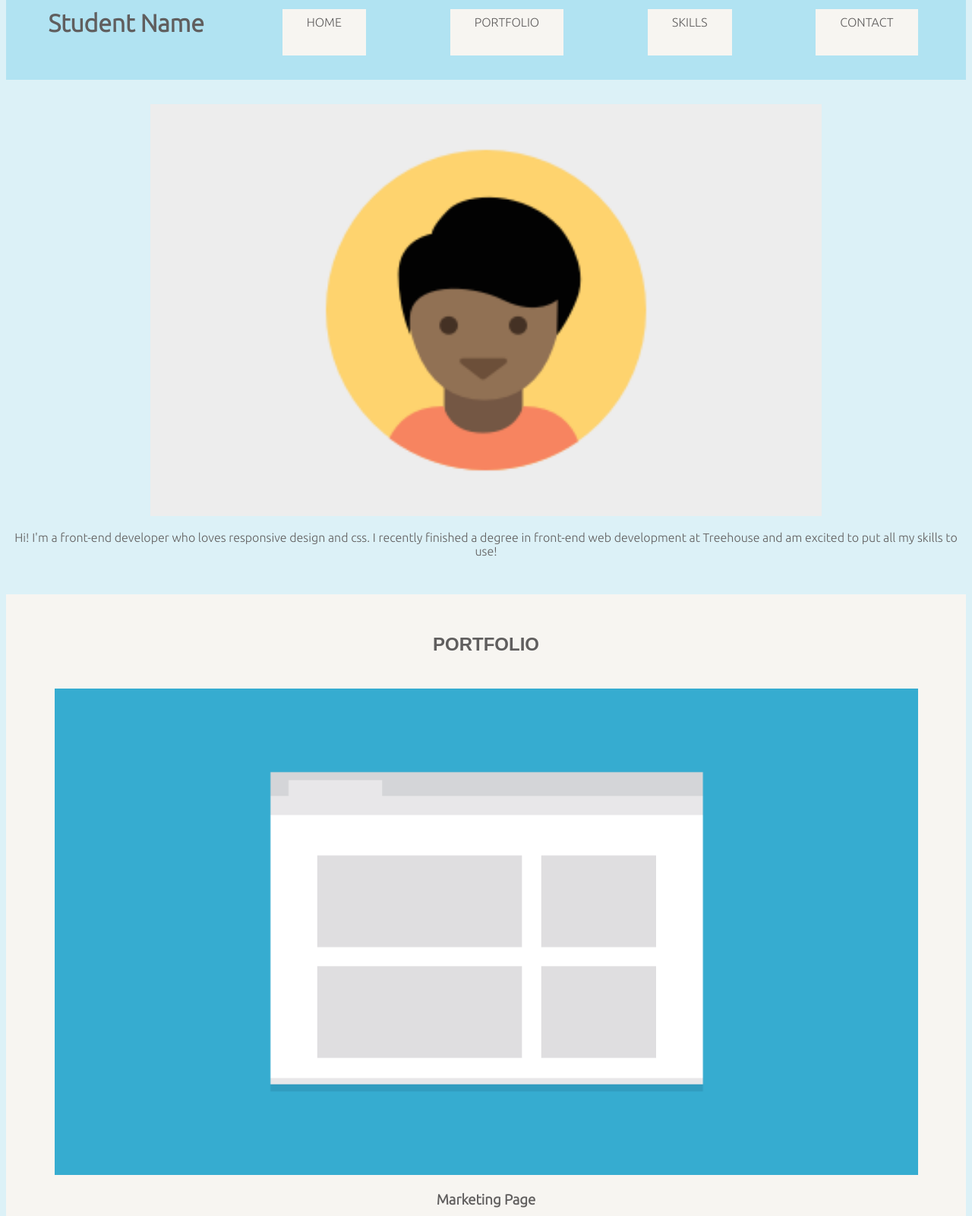
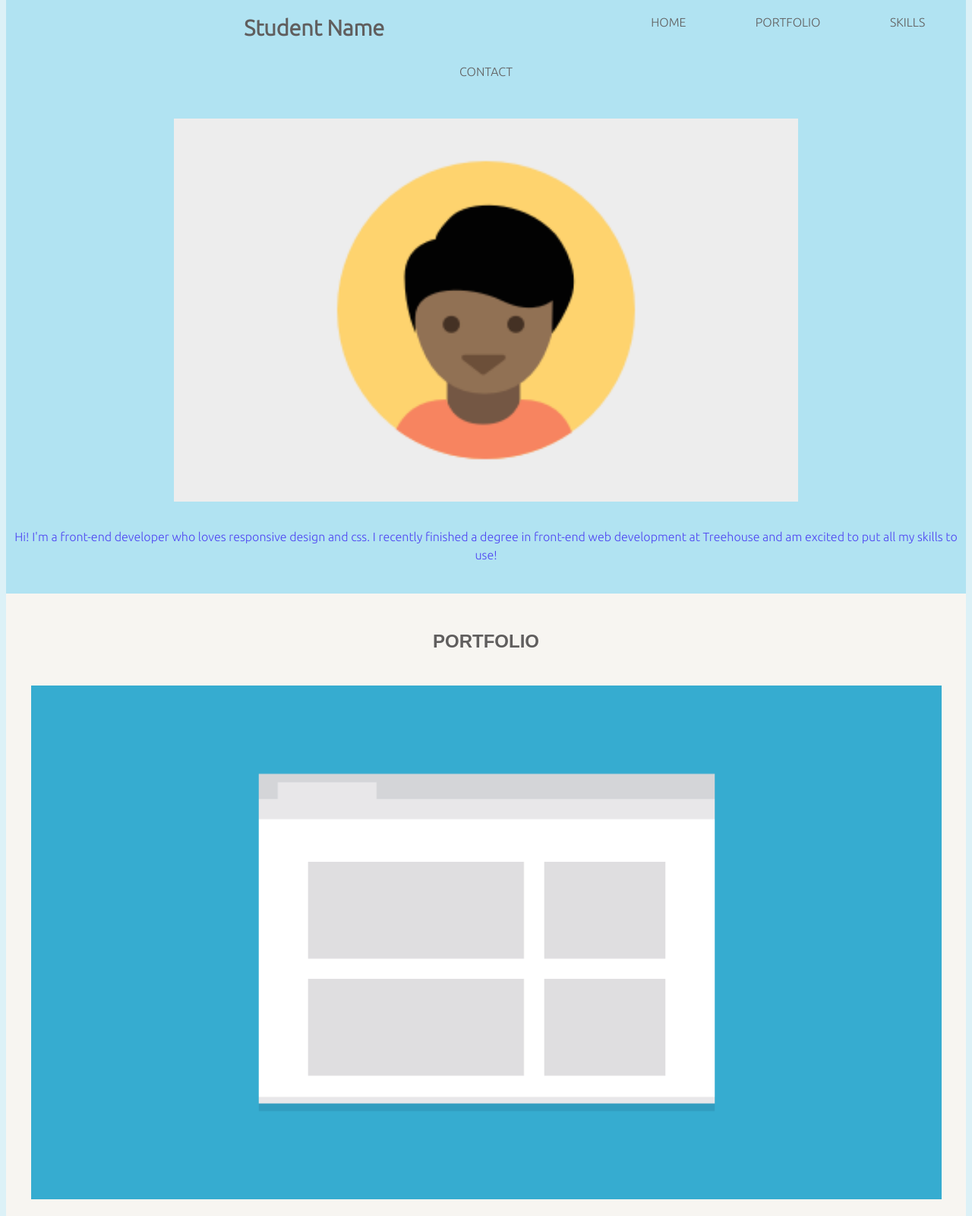
Before and after one commit to MABBenton/TechDegree_Responsive_Layout_Project2, a plain HTML site: page index.html in a window 1280 px wide. Shown: the part 20-1620 px from the top of the page at 76% size. Drawn offline with Linux system fonts and the light colour scheme; a web font is replaced by a local one.

Commit message:
Started adding media queries for tablet

```diff
--- a/CSS/flexbox.css
+++ b/CSS/flexbox.css
@@ -1,5 +1,6 @@
 .nav {
   display: flex;
+  flex-wrap: wrap;
   background-color: rgb(177, 227, 242);
   justify-content: space-around;
   list-style-type: none;
@@ -7,5 +8,21 @@
 }
 
 .item {
+  flex-grow: 1;
   margin: 0 0.5rem;
 }
+
+.item-2, .item-3, .item-4, .item-5 {
+  margin-bottom: 5px;
+}
+
+.portfolio {
+  display: flex;
+  flex-wrap: wrap;
+  justify-content: space-around;
+}
+
+.footer {
+  display: flex;
+  justify-content: space-between;
+}
--- a/CSS/styles.css
+++ b/CSS/styles.css
@@ -12,13 +12,32 @@ header {
   padding: 0.5rem 0.5rem 1rem 0.5rem;
 }
 
+nav {
+  margin-top: 0;
+}
+
+li {
+  list-style-type: none;
+  text-align: center;
+}
+
 main {
   text-align: center;
   padding-bottom: 2rem;
+  line-height: 1.5;
+}
+
+h3 {
+  margin-bottom: 0;
+}
+
+p {
+  margin: 0.8rem 0.5rem 2rem 0.5rem;
 }
 
 span {
     color: rgb(67, 65, 65);
+    font-weight: bold;
 }
 
 a {
@@ -29,49 +48,95 @@ a:hover {
   text-decoration: underline;
 }
 
-
+footer {
+  font-weight: bolder;
+  margin-bottom: 0;
+}
 /* id selectors */
-#home {
-  padding: 2rem 0;
-}
 
 #portfolio {
   background-color: rgb(247, 245, 241);
 }
 
+
 /* class selectors */
 .header {
   font-family: 'Stick No Bills', sans-serif;
-  padding-bottom: 1.5rem;
+  padding: 1.5rem 0 0.5rem 0;
 }
 
-.name {
-  font-size: 2rem;
+.item-1 {
+  font-size: 1.8rem;
+}
+
+.intro-text, .footer-item {
+  color: rgb(78, 69, 242);
+}
+
+.contact-info {
+  margin-bottom: 1rem;
 }
 
 /* Media Queries */
 @media screen and (min-width:320px) {
 
   #portfolio {
-    padding: 2rem 0;
+    padding: 0.1rem 0 1.2rem 0;
+  }
+
+  #home {
+    padding: 0.5rem 0 0.4rem 0;
+  }
+
+  h2 {
+    margin-bottom: 2rem;
   }
 
   .img-student {
-    width: 70%;
+    width: 65%;
+    padding-bottom: 1rem;
   }
   .img-portfolio {
-    width: 90%;
+    width: 95%;
   }
 
   .nav {
-    flex-wrap: wrap;
+    text-align: center;
     padding: 1rem 0;
+    flex-direction: column;
   }
-  .name {
-    padding-bottom: 1.5rem;
-  }
+
   .item {
     background-color: rgb(247, 245, 241);
     padding: 0.5rem 2rem;
   }
+
+  .item-1 {
+    padding-bottom: 1.5rem;
+    background-color: rgb(177, 227, 242)
+  }
+
+  header, #home {
+    background-color: rgb(177, 227, 242);
+  }
+
+  .portfolion {
+    flex-direction: column;
+  }
 }
+
+@media screen and (min-width:768px) {
+  .nav {
+    flex-direction: row;
+  }
+
+  .item {
+    background-color: rgb(177, 227, 242);
+  }
+
+  .item-1 {
+    flex-basis: 768px;
+  }
+
+
+}
--- a/index.html
+++ b/index.html
@@ -14,14 +14,14 @@
   </head>
 
   <body>
-    <header id="top" class="container1">
+    <header id="top">
       <nav>
         <ul class="nav">
-          <li class="name item-1"><strong>Student Name</strong></li>
+          <li class="item-1 item"><strong>Student Name</strong></li>
           <li class="item-2 item"><a href="#home">HOME</a></li>
           <li class="item-3 item"><a href="#portfolio">PORTFOLIO</a></li>
           <li class="item-4 item"><a href="#skills">SKILLS</a></li>
-          <li class="itme-5 item"><a href="#contact">CONTACT</a></li>
+          <li class="item-5 item"><a href="#contact">CONTACT</a></li>
         </ul>
       </nav>
     </header>
@@ -29,10 +29,10 @@
     <main>
       <section id="home">
         <img class="img-student" src="./images/responsive-layout-profile.png" alt="Picture of a person.">
-        <p>Hi! I'm a front-end developer who loves responsive design and css. I recently finished a degree in front-end web development at Treehouse and am excited to put all my skills to use!</p>
+        <p class="intro-text">Hi! I'm a front-end developer who loves responsive design and css. I recently finished a degree in front-end web development at Treehouse and am excited to put all my skills to use!</p>
       </section>
 
-      <section id="portfolio">
+      <section id="portfolio" class="portfolio">
         <h2 class="header">PORTFOLIO</h2>
         <article class="marketing-page">
           <img class="img-portfolio" src="./images/portfolio-1.png" alt="Picture of a marketing website.">
@@ -80,15 +80,15 @@
       <section id="contact">
         <h2 class="header">CONTACT</h2>
         <p>If you're interested in chatting or want more information about what I've been working on, I'd love to hear from you!</p>
-        <p>Phone <span><strong>+1 (111) 555-1234</strong></span></p>
-        <p>Email <span><strong>email@yoursite.com</strong></span></p>
+        <p class="contact-info">Phone <span>+1 (111) 555-1234</span></p>
+        <p class="contact-info">Email <span>email@yoursite.com</span></p>
       </section>
     </main>
 
     <hr>
-    <footer>
-      <p>Student Name</p>
-      <p><a href="#top">BACK TO TOP</a></p>
+    <footer class="footer">
+      <p class="footer-item">Student Name</p>
+      <p class="footer-item"><a href="#top">BACK TO TOP</a></p>
     </footer>
   </body>
 </html>
```
